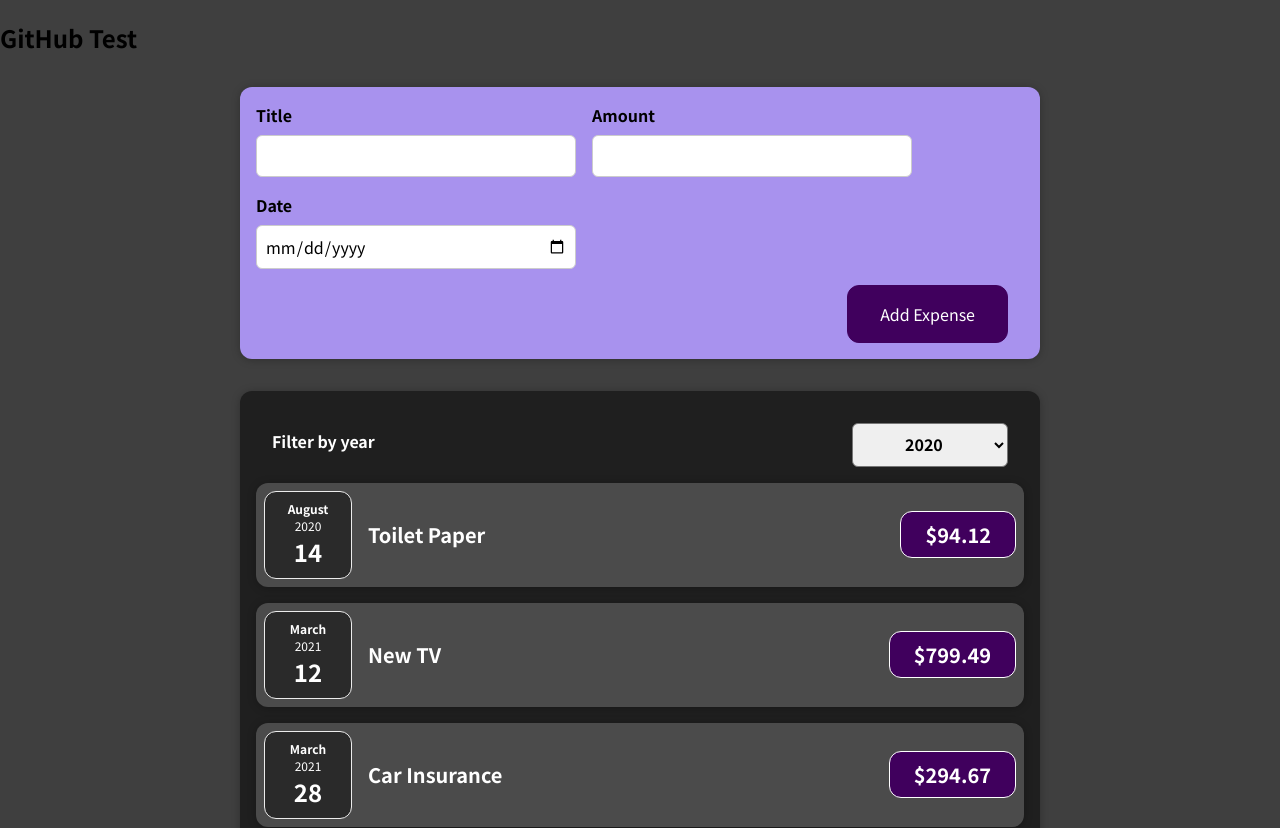
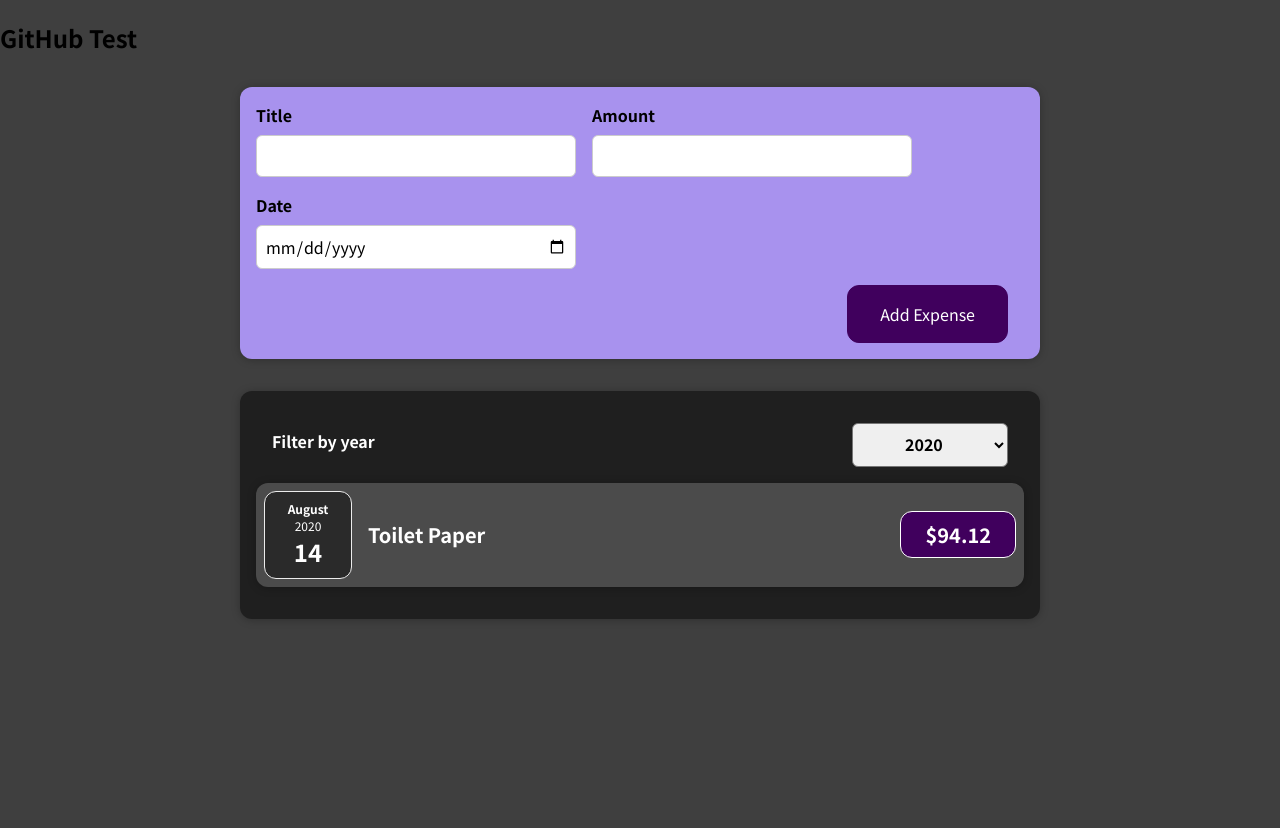
Before and after one commit to bobbiedinh1/01-using-stateful-lists, a React (Create React App) app: page / in a window 1280 px wide. Shown: the top 828 px of the page. After the commit the page ends 800 px from the top, so only its background shows below. Built offline with nearby package versions, Linux system fonts and the light colour scheme.

Commit message:
filter now works properly

```diff
--- a/src/components/Expenses/Expenses.js
+++ b/src/components/Expenses/Expenses.js
@@ -12,6 +12,20 @@
     setFilteredYear(selectedYear);
   };
 
+  const filteredExpenses = props.items.filter((expense) =>
+      expense.date.getFullYear().toString() === filteredYear
+)
+
+// const filteredExpenses = props.items.filter((expense) =>
+//       {
+//         console.log("hi")
+//         //found out that you must return then have the ( on same line otherwise u get an error.
+//         return (
+//           expense.date.getFullYear().toString() === filteredYear
+//         )
+//       }
+//   )
+
   return (
     <div>
       <Card className='expenses'>
@@ -19,7 +33,7 @@
           selected={filteredYear}
           onChangeFilter={filterChangeHandler}
         />
-        {props.items.map((expense) => (
+        {filteredExpenses.map((expense) => (
           <ExpenseItem
             title={expense.title}
             amount={expense.amount}
```
